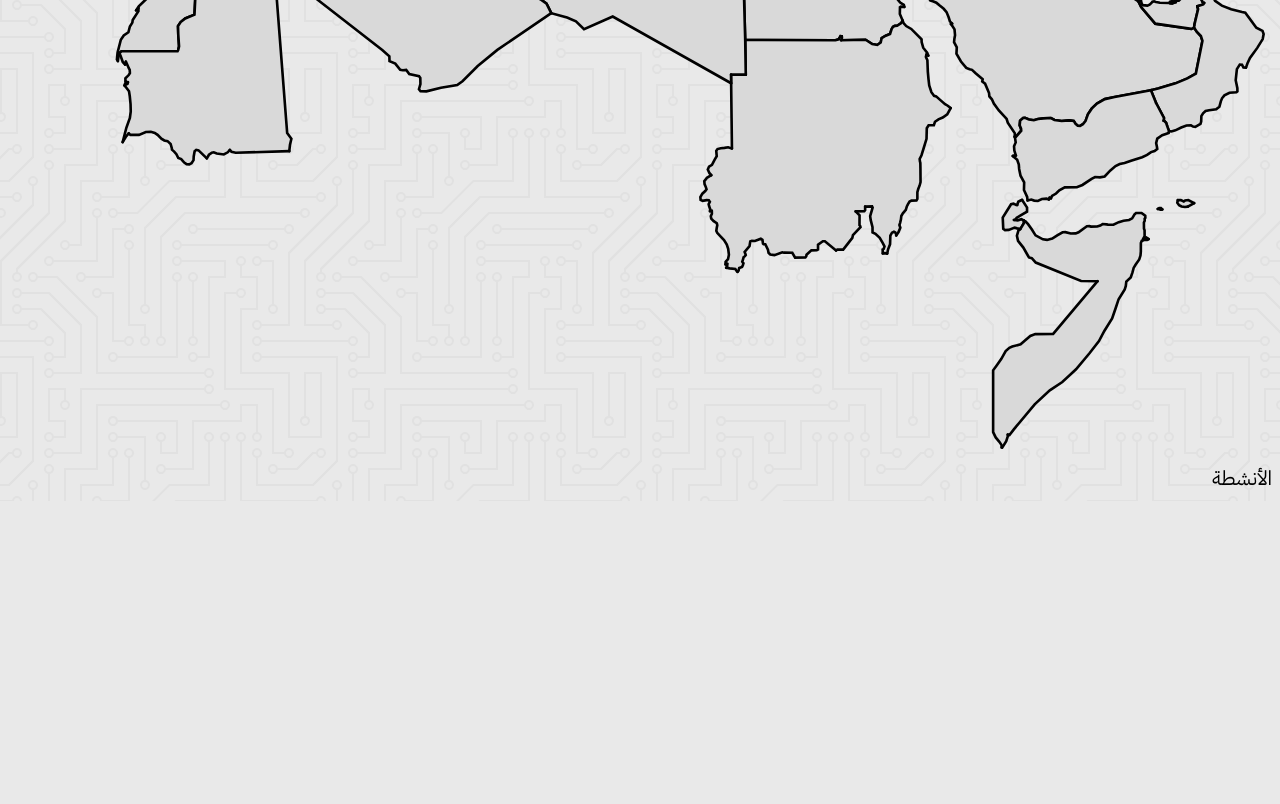
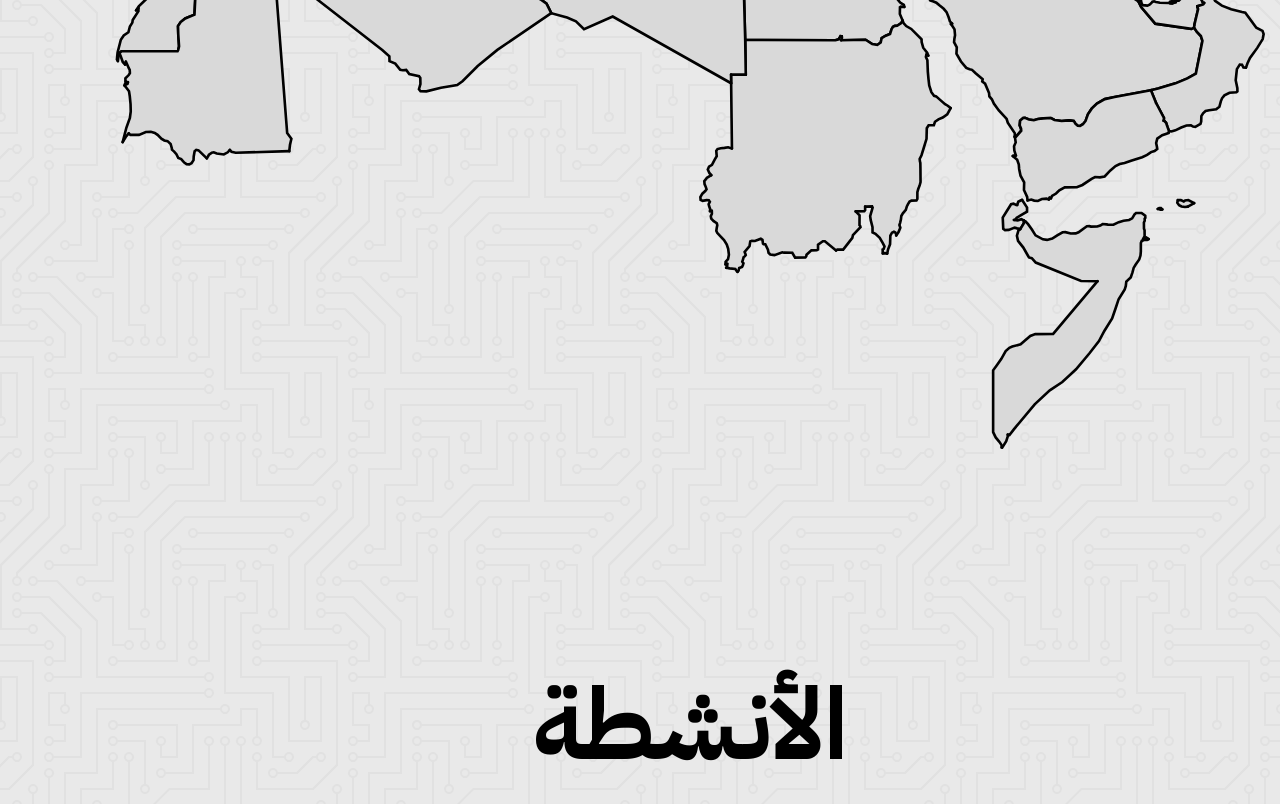
Before and after one commit to Hossam214/hossam214.github.io, a plain HTML site: page index.html in a window 1280 px wide. Shown: the part 1404-2208 px from the top of the page. Before the commit the page ends 1905 px from the top, so only its background shows below. Drawn offline with Linux system fonts and the light colour scheme.

Commit message:
Update index.html

```diff
--- a/index.html
+++ b/index.html
@@ -572,7 +572,8 @@
             </svg>
         </div>
 
-        <a href="">الأنشطة</a>
+        <br><br><br><br>
+        <a href=""><h1>الأنشطة</h1></a>
 
         <script>
             document.querySelectorAll("g[id$='_Fills']").forEach(group => {
@@ -584,15 +585,3 @@
         </script>
     </body>
 </html>
-<!--
-الأردن
-الإمارات
-البحرين
-تونس
-الجزائر
-جيبوتي
-جزر القمر
-السعودية
-السودان
-الصومال
-سوريا -->
```
